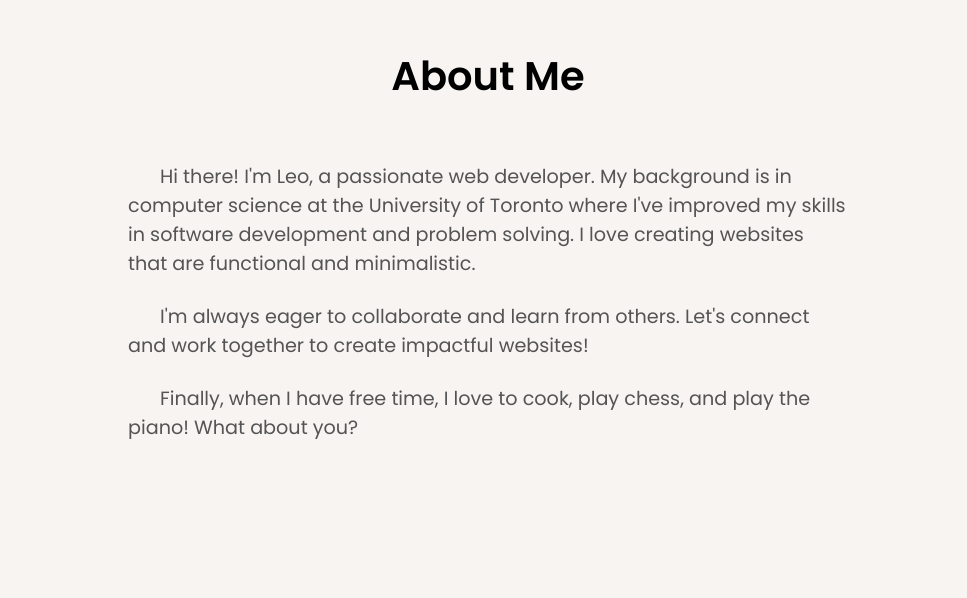
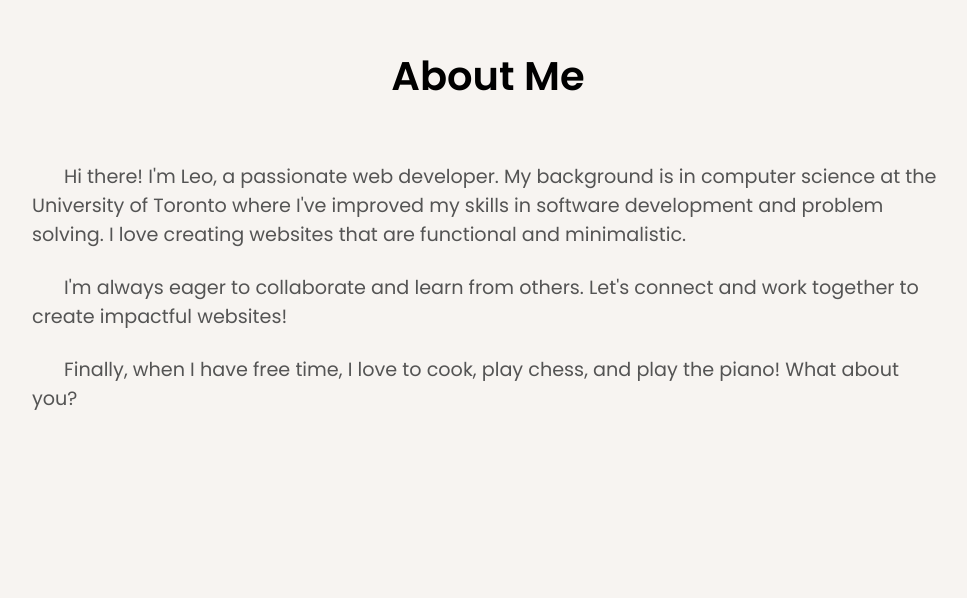
Before and after one commit to leoren17/leoren17.github.io, a React (Vite) app: page / in a window 1280 px wide. Shown: the part 882-1480 px from the top of the page, without its empty margins (152-1119 px from the left). Built offline with nearby package versions, Linux system fonts and the light colour scheme.

Commit message:
fixed about page

```diff
--- a/src/components/About/about.css
+++ b/src/components/About/about.css
@@ -1,6 +1,8 @@
 #about {
   /* position: relative; */
-  max-width: 60%;
+  /* max-width: 60%; */
+  width: min(90%, 60rem);
+
   /* min-width: 500px; */
   margin: 2rem auto;
   margin-inline: auto;
```
